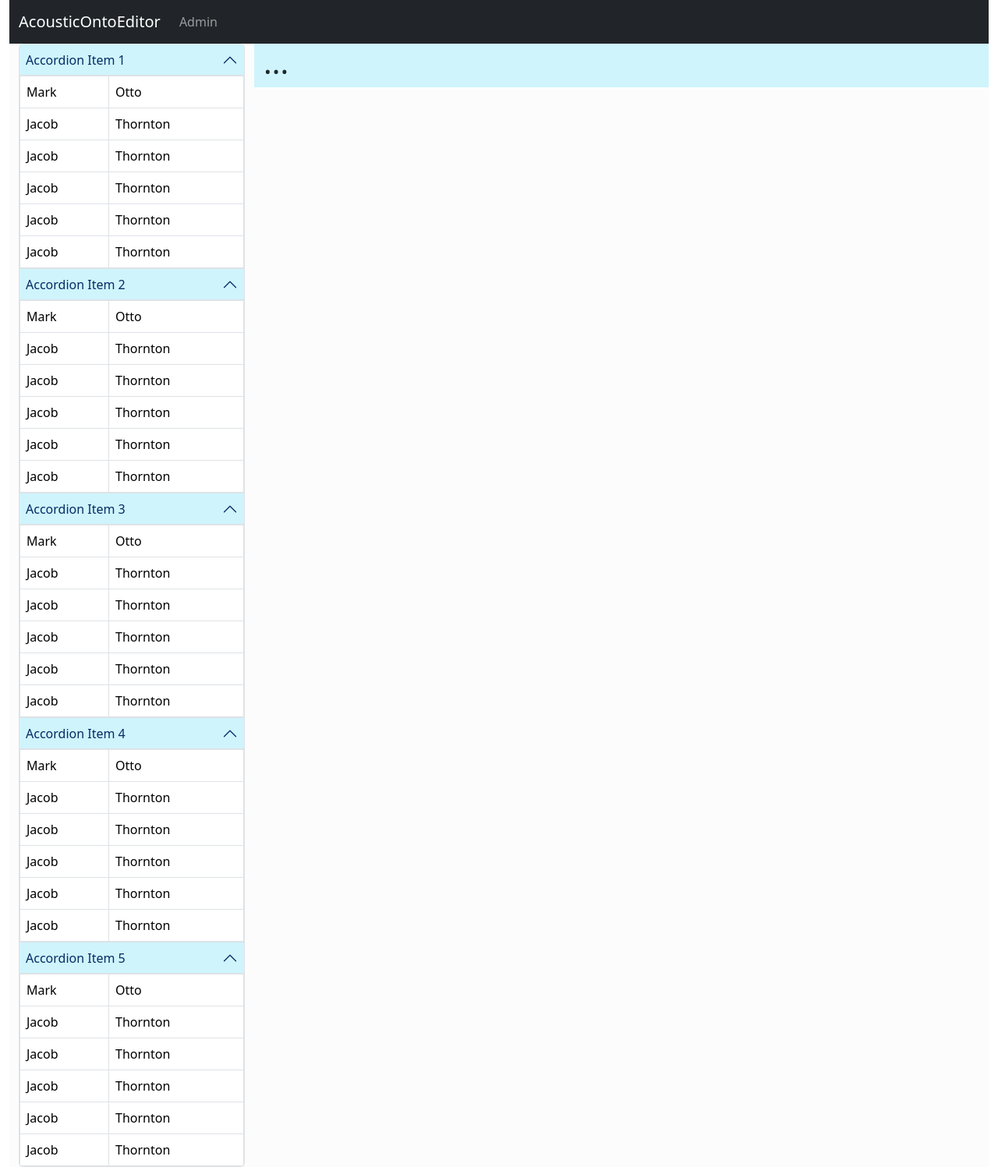
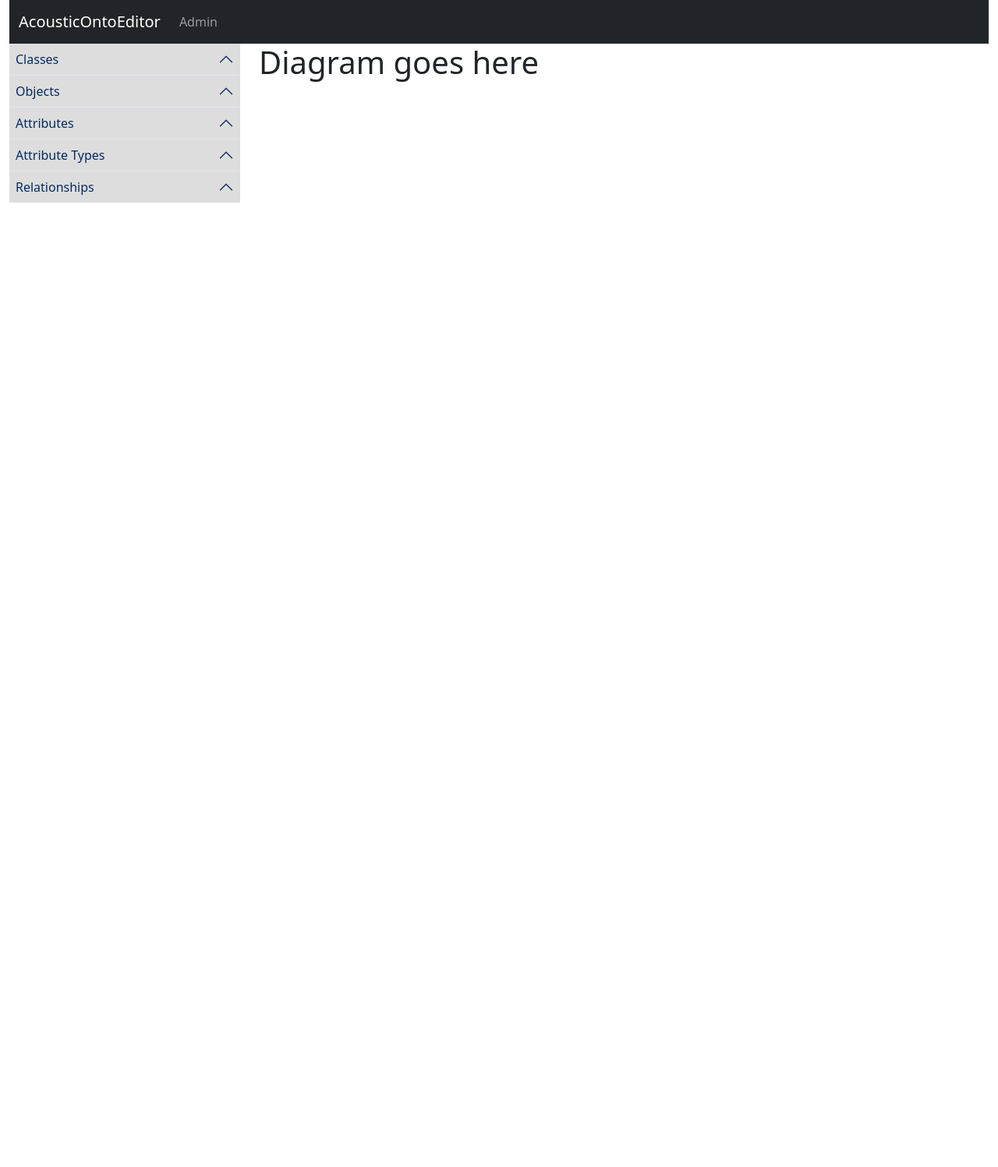
Before and after one commit to unibasil/AcousticOntoEditor, a Django app: page / in a window 1280 px wide. Shown: the whole page at 78% size. After the commit the page ends 260 px from the top, so only its background shows below. Run offline with Django 5.2, Linux system fonts and the light colour scheme; data comes from the database, SQL or seed files in the repository; tables that the repository leaves empty hold one stand-in row (values such as "Sample post"); some libraries are stand-ins or nearby versions.

```diff
--- a/editor/admin.py
+++ b/editor/admin.py
@@ -14,6 +14,7 @@ from .models import Relationship
 class AttributeTypeAdmin(admin.ModelAdmin):
     list_display = ["id", "name", "desc"]
 
+
 class AttributeAdmin(admin.ModelAdmin):
     list_display = ["id", "name", "desc"]
 
@@ -21,8 +22,9 @@ class AttributeAdmin(admin.ModelAdmin):
 class EntityAdmin(admin.ModelAdmin):
     list_display = ["id", "name", "desc"]
 
+
 class ObjectAdmin(admin.ModelAdmin):
-    list_display = ["id", "name"]
+    list_display = ["id", "id_entity", "name"]
 
 
 admin.site.register(Attribute, AttributeAdmin)
--- a/editor/urls.py
+++ b/editor/urls.py
@@ -13,10 +13,16 @@ urlpatterns = [
     path("attributes/", views.get_attributes, name="attributes"),
     path("attribute/<int:pk>/", views.get_attribute, name="attribute"),
 
-    path("entitys/", views.get_entities, name="entities"),
+    path("entities/", views.get_entities, name="entities"),
     path("entity/<int:pk>/", views.get_entity, name="entity"),
+
+    path("entity-fields/", views.get_entity_fields, name="entity-fields"),
+    path("entity-field/<int:pk>/", views.get_entity_field, name="entity-field"),
 
     path("objects/", views.get_objects, name="objects"),
     path("object/<int:pk>/", views.get_object, name="object"),
 
+    path("object-field-values/", views.get_object_field_values, name="object-field-values"),
+    path("object-field-value/<int:pk>/", views.get_object_field_value, name="object-field-value"),
+
 ]
--- a/editor/views.py
+++ b/editor/views.py
@@ -19,7 +19,7 @@ from .models import (Attribute,
 def index(request):
     # if not request.user.is_authenticated:
     #     return redirect(f"{settings.LOGIN_URL}?next={request.path}")
-    my_range = range(1, 6)
+    my_range = ["Classes", "Objects", "Attributes", "Attribute Types", "Relationships",]
     context = {
         "attributes": Attribute.objects.all(),
         "attributetypes": AttributeType.objects.all(),
@@ -74,14 +74,43 @@ def get_entities(request):
     return HttpResponse(content=json, content_type="application/json")
 
 
-# ---------
-# Сущности
-# ---------
+# --------------
+# Поля сущностей
+# --------------
+def get_entity_field(request, pk):
+    obj = get_object_or_404(EntityField, pk=pk)
+    json = serializers.serialize('json', [obj, ])
+    return HttpResponse(content=json, content_type="application/json")
+
+
+def get_entity_fields(request):
+    json = serializers.serialize('json', EntityField.objects.all())
+    return HttpResponse(content=json, content_type="application/json")
+
+
+# ----------
+# Экземпляры
+# ----------
 def get_object(request, pk):
-    json = serializers.serialize('json', [get_object_or_404(Object, pk=pk), ])
+    obj = get_object_or_404(Object, pk=pk)
+    json = serializers.serialize('json', [obj, ])
     return HttpResponse(content=json, content_type="application/json")
 
 
 def get_objects(request):
     json = serializers.serialize('json', Object.objects.all())
     return HttpResponse(content=json, content_type="application/json")
+
+
+# --------------------------
+# Значения полей экземпляров
+# --------------------------
+def get_object_field_value(request, pk):
+    obj = get_object_or_404(ObjectFieldValue, pk=pk)
+    json = serializers.serialize('json', [obj, ])
+    return HttpResponse(content=json, content_type="application/json")
+
+
+def get_object_field_values(request):
+    json = serializers.serialize('json', ObjectFieldValue.objects.all())
+    return HttpResponse(content=json, content_type="application/json")
--- a/static/js/main.js
+++ b/static/js/main.js
@@ -1,14 +1,14 @@
 function getData() {
     return Promise.all([
-    fetch('/attribute_types/'),
+    fetch('/attribute-types/').then((a) => a.json()),
     fetch('/attributes/'),
-    fetch('/emtities/'),
-    fetch('/emtity-fields/'),
+    fetch('/entities/'),
+    fetch('/entity-fields/'),
     fetch('/objects/'),
     fetch('/object-field-values/')
     ])
 }
 
 getData().then((result) => {
-    console.log(result.join());
+    console.log(result[0]);
 })
--- a/templates/editor/index.html
+++ b/templates/editor/index.html
@@ -15,8 +15,10 @@
     }
 
     .main-container {
-        min-height: 100%; /* Устанавливаем минимальную высоту контейнера равной высоте страницы */
-        max-height: 100%; /* Устанавливаем минимальную высоту контейнера равной высоте страницы */
+        max-height: 100vh;
+        height: 100vh;
+        {#min-height: 100%; /* Устанавливаем минимальную высоту контейнера равной высоте страницы */#}
+        {#max-height: 100%; /* Устанавливаем минимальную высоту контейнера равной высоте страницы */#}
     }
 
     .accordion-body {
@@ -33,21 +35,31 @@
     }
 
     .scrollable {
-        height: 100%;
-        overflow-y: scroll;
+        height: calc(100vh - 56px);
+        overflow-y: auto;
     }
 
     .max-height {
-        height: 100%;
+        height: calc(100vh - 56px);
     }
 
     .no-overflow {
         overflow: hidden;
     }
 
-    .pad40-top {
-        padding-top: 40px;
+    #left-panel {
+        padding-left: 0;
+        padding-right: 0;
     }
+
+    .accordion-button:not(.collapsed) {
+        background-color: #ddd;
+    }
+
+    .accordion-button {
+        background-color: #ddd;
+    }
+
 </style>
 <body>
 <div class="container-fluid main-container" style="max-height: 100vh">
@@ -73,48 +85,44 @@
     </nav>
 
     {# Workspace #}
-    <div class="container-fluid max-height bg-light-subtle no-overflow" >
-        <div class="row max-height">
-            <div class="col-md-3 scrollable ">
+    <div id="left-panel" class="container-fluid no-overflow max-height" >
+        <div class="row">
+            <div class="col-md-3 scrollable">
 
-                <div class="accordion" id="all-data-list">
+                <div class="accordion accordion-flush" id="all-data-list">
                     {% for i in myRange %}
                         <div class="accordion-item">
-                            <div class="accordion-header bg-info-subtle" id="heading{{ i }}">
-                                <button class="accordion-button bg-info-subtle" type="button" data-bs-toggle="collapse"
+                            <div class="accordion-header" id="heading{{ i }}">
+                                <button class="accordion-button" type="button" data-bs-toggle="collapse"
                                         data-bs-target="#collapse{{ i }}" aria-expanded="false"
                                         aria-controls="collapse{{ i }}">
-                                    Accordion Item {{ i }}
+                                    {{ i }}
                                 </button>
                             </div>
-                            <div id="collapse{{ i }}" class="accordion-collapse collapse show"
-                                 aria-labelledby="heading{{ i }}" data-bs-parent="#accordionExample">
+                            <div id="collapse{{ i }}" class="accordion-collapse collapse"
+                                 aria-labelledby="heading{{ i }}">
                                 <div class="accordion-body ">
                                     <table class="table table-bordered">
                                         <tbody>
                                         <tr>
-                                            <td>Mark</td>
-                                            <td>Otto</td>
+                                            <td style="width: 90%">Building</td>
+                                            <td><button type="button" class="btn btn-info">Edit</button></td>
+                                            <td><button type="button" class="btn btn-danger">Delete</button></td>
                                         </tr>
                                         <tr>
-                                            <td>Jacob</td>
-                                            <td>Thornton</td>
+                                            <td style="width: 90%">Building</td>
+                                            <td><button type="button" class="btn btn-info">Edit</button></td>
+                                            <td><button type="button" class="btn btn-danger">Delete</button></td>
                                         </tr>
                                         <tr>
-                                            <td>Jacob</td>
-                                            <td>Thornton</td>
+                                            <td style="width: 90%">Building</td>
+                                            <td><button type="button" class="btn btn-info">Edit</button></td>
+                                            <td><button type="button" class="btn btn-danger">Delete</button></td>
                                         </tr>
                                         <tr>
-                                            <td>Jacob</td>
-                                            <td>Thornton</td>
-                                        </tr>
-                                        <tr>
-                                            <td>Jacob</td>
-                                            <td>Thornton</td>
-                                        </tr>
-                                        <tr>
-                                            <td>Jacob</td>
-                                            <td>Thornton</td>
+                                            <td style="width: 90%">Building</td>
+                                            <td><button type="button" class="btn btn-info">Edit</button></td>
+                                            <td><button type="button" class="btn btn-danger">Delete</button></td>
                                         </tr>
                                         </tbody>
                                     </table>
@@ -126,8 +134,8 @@
                 </div>
             </div>
 
-            <div class="col-md-9 bg-info-subtle scrollable max-height">
-                <h1>...</h1>
+            <div id="right-panel" class="col-md-9">
+                <h1>Diagram goes here</h1>
             </div>
 
         </div>
```
